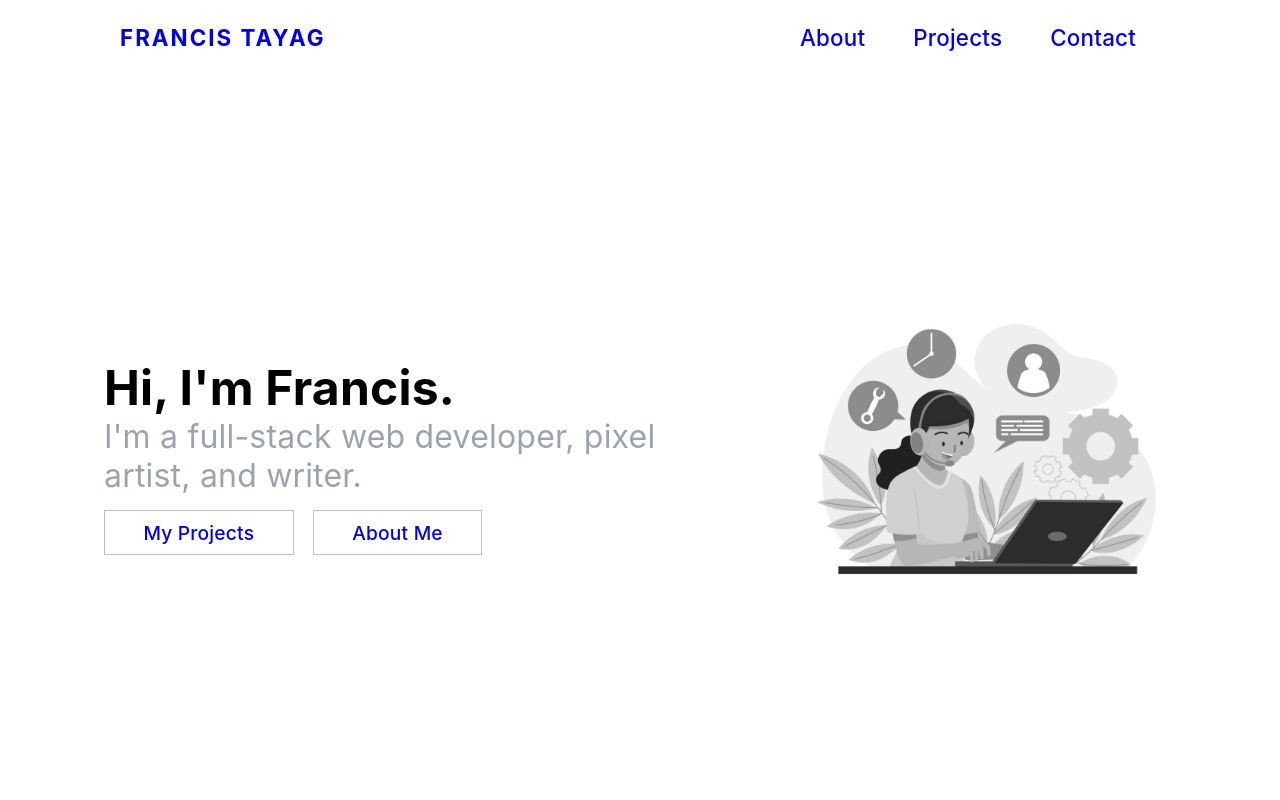
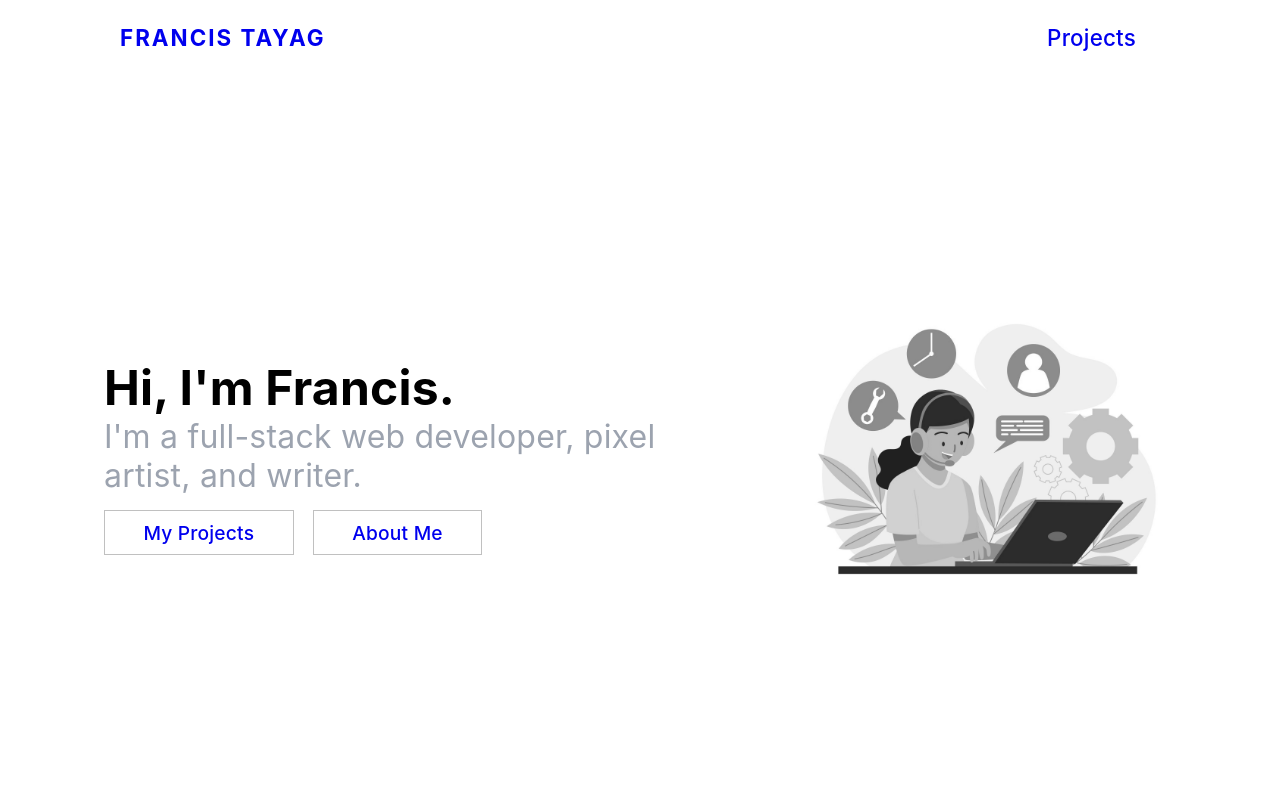
Before and after one commit to fmtayag/fmtayag.github.io, a React (Create React App) app in the folder ui/: page / in a window 1280 px wide. Shown: the top 800 px of the page. Built offline with nearby package versions, Linux system fonts and the light colour scheme.

Commit message:
Removed 'About' and 'Contact' for now to focus on Projects list

```diff
--- a/ui/src/components/Navbar.js
+++ b/ui/src/components/Navbar.js
@@ -26,9 +26,9 @@ const Navbar = () => {
             </div>
 
             <div className={linkClass}>
-                <Link to="/about">About</Link>
+                {/* <Link to="/about">About</Link> */}
                 <Link to="/projects">Projects</Link>
-                <Link to="/">Contact</Link>
+                {/* <Link to="/">Contact</Link> */}
             </div>
 
         </div>
```
